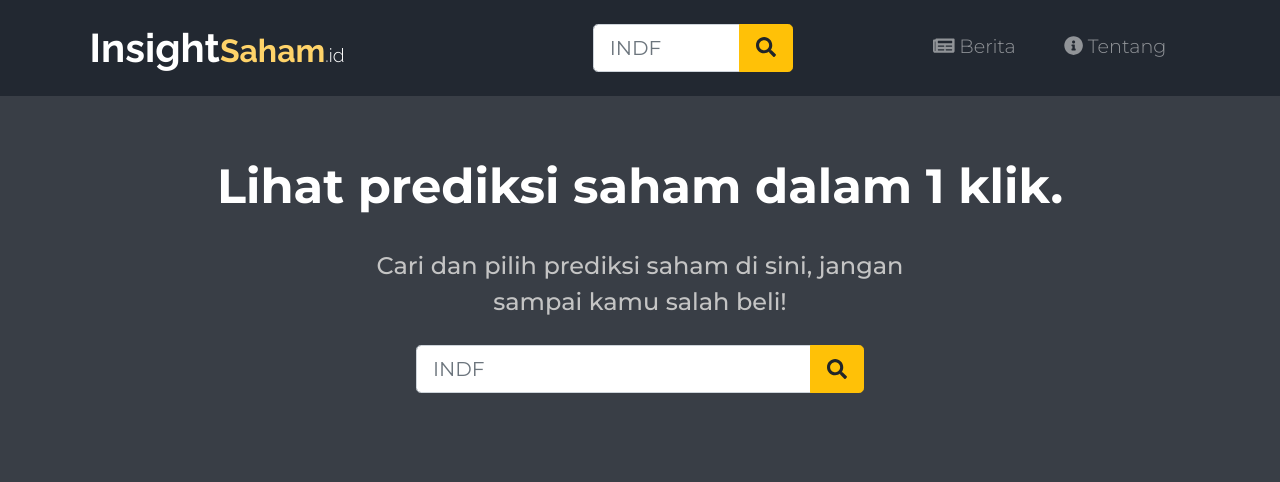
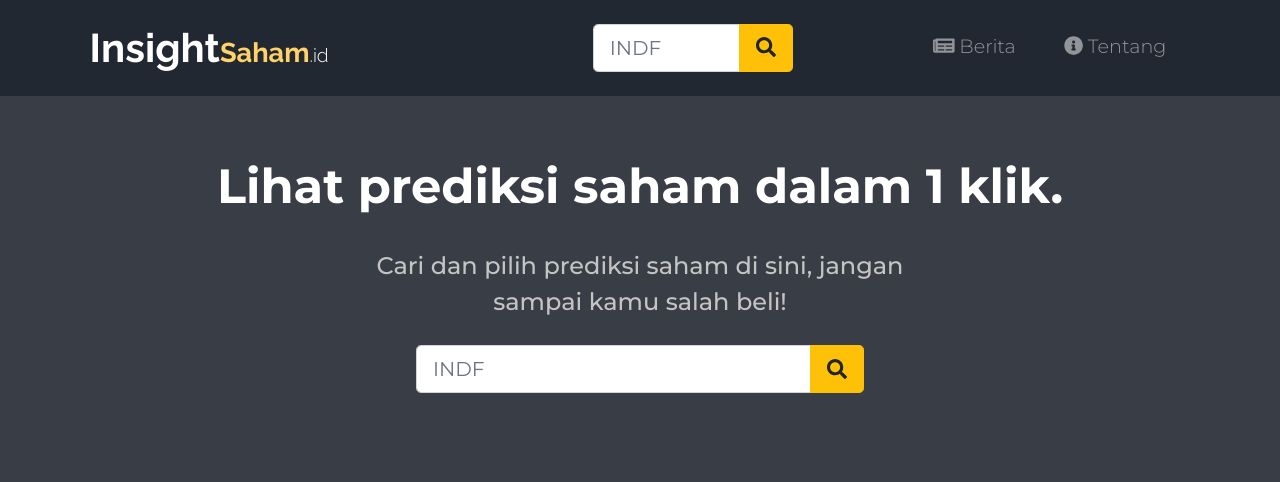
Before and after one commit to mazyogz/saham-insight-2, a Flask app: template templates/index.html in a window 1280 px wide. Shown: the top 482 px of the page. Run offline with Flask 2, Linux system fonts and the light colour scheme; the template is opened without the code that fills it: values that come from a table or form of the project are taken from there, others are empty; data comes from the database, SQL or seed files in the repository; some libraries are stand-ins or nearby versions.

Commit message:
Update header.html

```diff
--- a/templates/header.html
+++ b/templates/header.html
@@ -30,7 +30,7 @@
 
 <body>
     <nav class="navbar navbar-expand-lg navbar-dark fixed-top">
-        <a class="navbar-brand" style="font-size:2rem;" href="{{ url_for('index') }}">Insight<span style="color: #FFD369;font-size: 2rem;">Saham</span><span
+        <a class="navbar-brand" style="font-size: 1.7rem;" href="{{ url_for('index') }}">Insight<span style="color: #FFD369;font-size: 1.7rem;">Saham</span><span
                 style="font-size: 1.2rem; font-weight: 200;">.id</span></a>
         <button class="navbar-toggler" type="button" data-toggle="collapse" data-target="#navbarSupportedContent"
             aria-controls="navbarSupportedContent" aria-expanded="false" aria-label="Toggle navigation">
```
